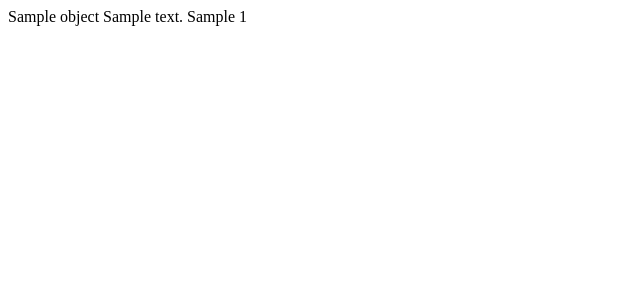
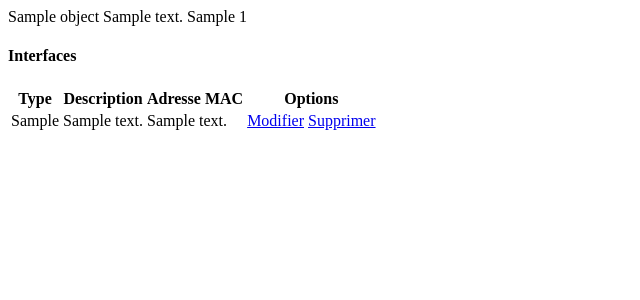
Before and after one commit to Atilla106/members.atilla.org, a Django app: template network/templates/network/device_detail.html in a window 1280 px wide. Shown: the top 300 px of the page, without its empty margins (0-640 px from the left). Run offline with Django 3.2, Linux system fonts and the light colour scheme; the template is opened without the code that fills it: most values are stand-ins (such as "Sample title", 1, 10 or a date in 2020).

Commit message:
Improved overall design

```diff
--- a/network/templates/network/device_detail.html
+++ b/network/templates/network/device_detail.html
@@ -5,4 +5,59 @@
 {{ device.description }}
 {{ device.device_ip }}
 {{ device.interface_set.all|length }}
+
+<h4>Interfaces</h4>
+{% if device.interface_set.all %}
+	<table class="highlight bordered">
+		<thead>
+			<tr>
+				<th>
+					Type
+				</th>
+				<th>
+					Description
+				</th>
+				<th>
+					Adresse MAC
+				</th>
+				<th colspan=2>
+					Options
+				</th>
+			</tr>
+		</thead>
+		<tbody>
+			{% for interface in device.interface_set.all %}
+			<tr>
+				<td>
+					{{ interface.interface_type }}
+				</td>
+				<td>
+					{{ interface.description }}
+				</td>
+				<td>
+					{{ interface.mac_address }}
+				</td>
+				<td>
+					<a href="{% url "network:interfaceUpdate" device.id interface.id %}"
+							class="btn">
+						Modifier
+					</a>
+				</td>
+				<td>
+					<a href="{% url "network:interfaceDelete" device.id interface.id %}"
+							class="btn">
+						Supprimer
+					</a>
+				</td>
+			</tr>
+			{% endfor %}
+		</tbody>
+	</table>
+{% else %}
+	Aucune interface enregistrée,
+	<a href="{% url "network:interfaceCreate" device.id %}">
+			ajoutez-en une !
+	</a>
+{% endif %}
+
 {% endblock %}
--- a/network/templates/network/devices.html
+++ b/network/templates/network/devices.html
@@ -1,7 +1,7 @@
 {% extends "base_network.html" %}
 
 {% block main %}
-
+<div class="row">
 	{% if user_devices_list %}
 	<table class="highlight bordered">
 		<thead>
@@ -57,9 +57,12 @@
 	{% else %}
 	<p>Aucun appareil enregistré</p>
 	{% endif %}
+</div>
 
+<div class="row">
 	<a href="{% url "network:deviceCreate" %}" class="btn">
 		Ajouter un appareil
 	</a>
+</div>
 
 {% endblock %}
--- a/network/templates/network/interface_form.html
+++ b/network/templates/network/interface_form.html
@@ -4,6 +4,6 @@
 <form action="" method="post">
 	{% csrf_token %}
 	{{ form.as_p }}
-	<input type="submit" value="Sauvegarder" class="btn orange darken-3" />
+	<input type="submit" value="Sauvegarder" class="btn" />
 </form>
 {% endblock %}
```
Also changed, not shown: network/templates/network/device_form.html (+9 -5 lines), network/templates/network/interface_confirm_delete.html (renamed from manage.py, +7 -7 lines). Lines whose indentation alone changed are shown as unchanged.
